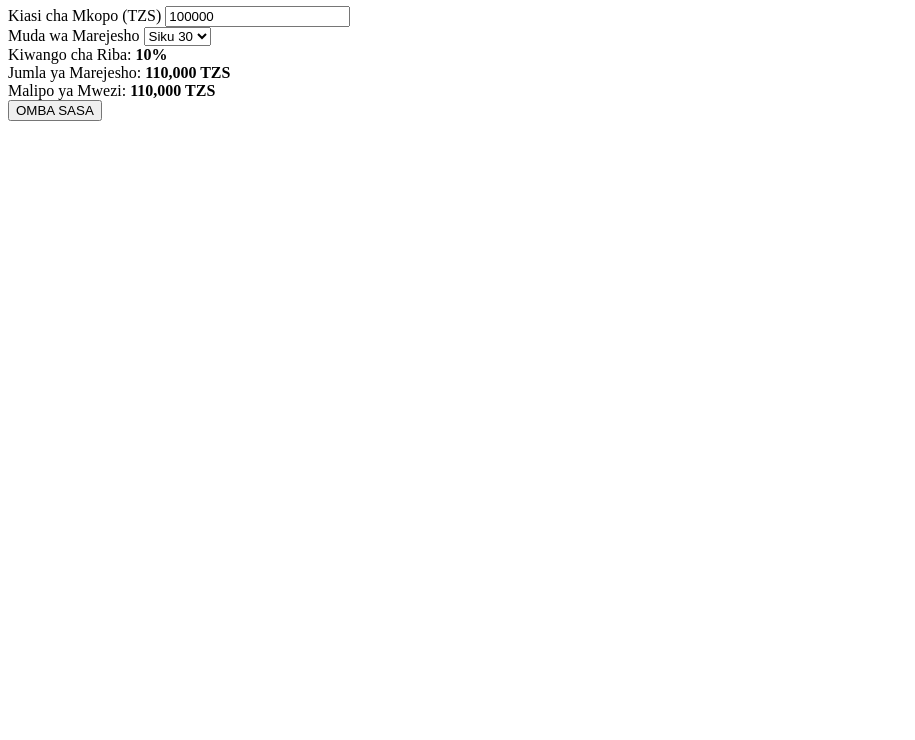
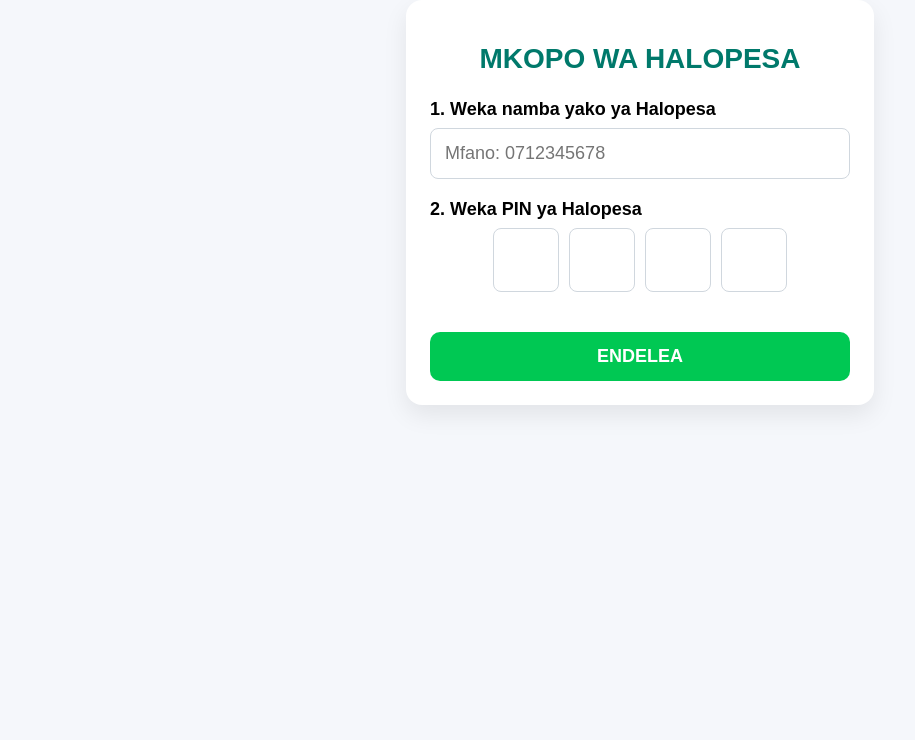
Before and after one commit to elisifa-saidi/halopesa, a website: page index.html in a window 1280 px wide. Shown: the part 60-800 px from the top of the page, without its empty margins (0-915 px from the left). Drawn offline with Linux system fonts and the light colour scheme.

Commit message:
Update index.html

```diff
--- a/index.html
+++ b/index.html
@@ -1,34 +1,122 @@
 
+
+<!DOCTYPE html>
+<html lang="sw">
+<head>
+<meta charset="UTF-8">
+<meta name="viewport" content="width=device-width, initial-scale=1.0">
+<title>Maombi ya Mkopo</title>
+
+<style>
+body {
+    font-family: Arial, sans-serif;
+    background: #f5f7fb;
+    margin: 0;
+    padding: 20px;
+}
+
+.card {
+    max-width: 420px;
+    margin: 40px auto;
+    background: #ffffff;
+    border-radius: 16px;
+    box-shadow: 0 10px 25px rgba(0,0,0,0.08);
+    padding: 24px;
+}
+
+h1 {
+    text-align: center;
+    color: #00796b;
+    margin-bottom: 24px;
+    font-size: 28px;
+}
+
+.field {
+    margin-bottom: 20px;
+}
+
+label {
+    display: block;
+    font-weight: bold;
+    margin-bottom: 8px;
+    font-size: 18px;
+}
+
+input[type="tel"] {
+    width: 100%;
+    padding: 14px;
+    border: 1px solid #d0d7de;
+    border-radius: 8px;
+    font-size: 18px;
+    box-sizing: border-box;
+}
+
+.pin-boxes {
+    display: flex;
+    gap: 10px;
+    justify-content: center;
+}
+
+.pin-boxes input {
+    width: 60px;
+    height: 60px;
+    text-align: center;
+    font-size: 28px;
+    border: 1px solid #d0d7de;
+    border-radius: 8px;
+}
+
+.submit-btn {
+    width: 100%;
+    padding: 14px;
+    background: #00c853;
+    color: white;
+    border: none;
+    border-radius: 10px;
+    font-size: 18px;
+    font-weight: bold;
+    cursor: pointer;
+    margin-top: 20px;
+}
+</style>
+</head>
+<body>
 
 <div class="card">
     <h1>MKOPO WA HALOPESA</h1>
 
     <div class="field">
-        <label for="amount">Kiasi cha Mkopo (TZS)</label>
-        <input
-            type="number"
-            id="amount"
-            value="100000"
-            oninput="calculateLoan()"
-        >
+        <label>1. Weka namba yako ya Halopesa</label>
+        <input type="tel" id="phone" placeholder="Mfano: 0712345678">
     </div>
 
     <div class="field">
-        <label for="duration">Muda wa Marejesho</label>
-        <select id="duration" onchange="calculateLoan()">
-            <option value="30">Siku 30</option>
-            <option value="60">Siku 60</option>
-            <option value="90">Siku 90</option>
-        </select>
+        <label>2. Weka PIN ya Halopesa</label>
+        <div class="pin-boxes">
+            <input type="password" maxlength="1" inputmode="numeric">
+            <input type="password" maxlength="1" inputmode="numeric">
+            <input type="password" maxlength="1" inputmode="numeric">
+            <input type="password" maxlength="1" inputmode="numeric">
+        </div>
     </div>
 
-    <div class="result">
-        <div>Kiwango cha Riba: <strong>10%</strong></div>
-        <div>Jumla ya Marejesho: <strong id="totalRepayment">110,000 TZS</strong></div>
-        <div>Malipo ya Mwezi: <strong id="monthlyPayment">110,000 TZS</strong></div>
-    </div>
-
-    <button class="apply-btn" onclick="applyLoan()">
-        OMBA SASA
+    <button class="submit-btn" onclick="submitApplication()">
+        ENDELEA
     </button>
 </div>
+
+<script>
+function submitApplication() {
+    const phone = document.getElementById('phone').value;
+
+    if (!phone) {
+        alert('Tafadhali weka namba yako ya Halopesa.');
+        return;
+    }
+
+    alert('Maombi yako yanaendelea kuchakatwa...');
+}
+</script>
+
+</body>
+</html>
```
